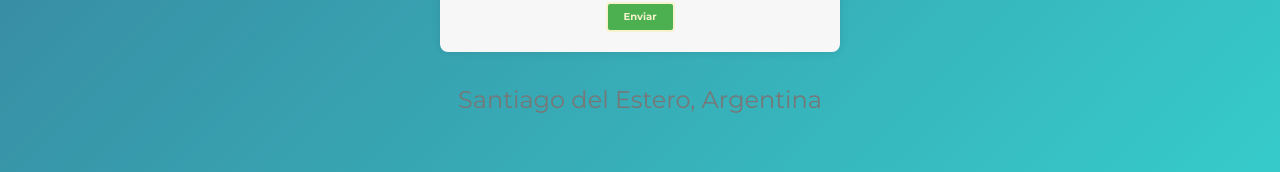
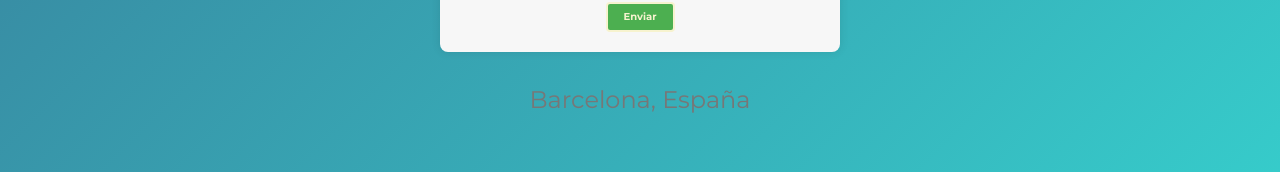
Before and after one commit to Fiorellafrini/portfolioFiorellaFrini, a website built with Parcel: page src/index.html in a window 1280 px wide. Shown: the part 5244-5416 px from the top of the page. Built offline with nearby package versions, Linux system fonts and the light colour scheme; a small style sheet from the web is missing.

Commit message:
actualizacion

```diff
--- a/src/index.html
+++ b/src/index.html
@@ -728,7 +728,7 @@
 
       <br></br>
     <p class="contact-wrapper__text">
-      Santiago del Estero, Argentina
+       Barcelona, España
     </p>
   </section>
 
```
